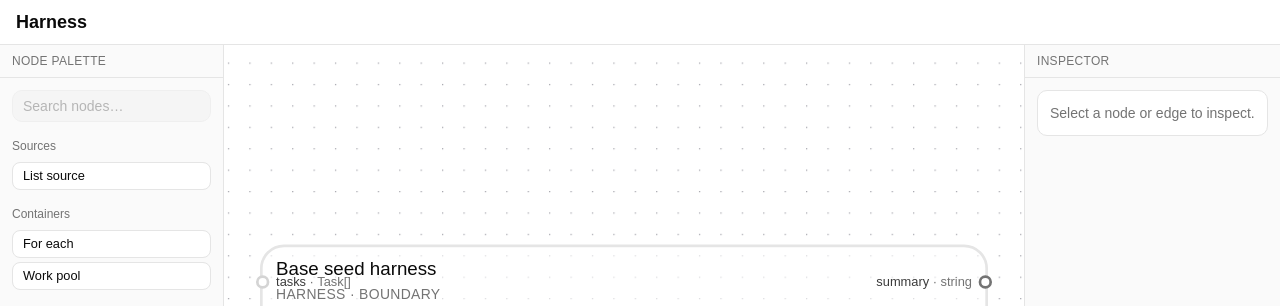
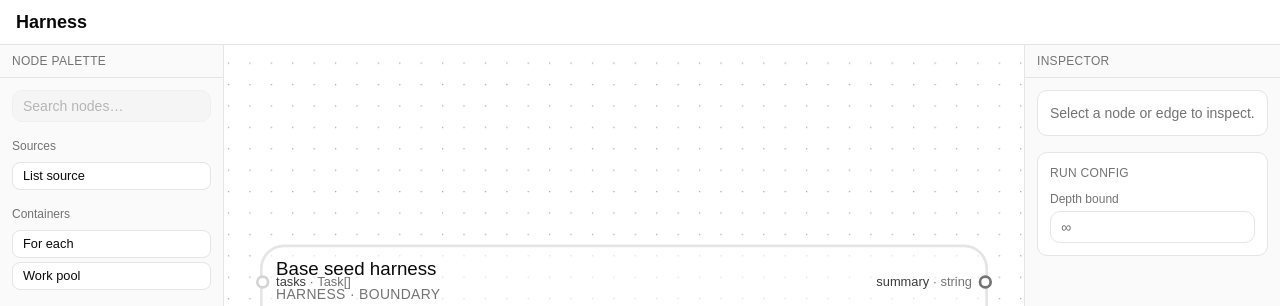
Before and after one commit to James-Mart/harness, a React (Vite) app: page / in a window 1280 px wide. Shown: the top 306 px of the page. Built offline with nearby package versions, Linux system fonts and the light colour scheme.

Commit message:
Run-config object + edit surface (concurrency, depth)

```diff
--- a/src/components/inspector/NodeInspector.tsx
+++ b/src/components/inspector/NodeInspector.tsx
@@ -4,14 +4,15 @@ import {
   DetailRow,
   InspectorCard,
 } from "@/components/inspector/inspectorChrome";
+import { RunConfigParams } from "@/components/inspector/RunConfigParams";
 import { SignatureSection } from "@/components/inspector/SignatureSection";
 import {
   StructuralParams,
   type AppendTarget,
 } from "@/components/inspector/StructuralParams";
 import { EditorSidebar } from "@/components/layout/EditorSidebar";
-import type { NodeUpdate } from "@/model";
-import type { Node, Port } from "@/model/types";
+import type { NodeUpdate, RunConfigUpdate } from "@/model";
+import type { Node, Port, RunConfig } from "@/model/types";
 
 export type InspectorTarget =
   | { kind: "node"; node: Node }
@@ -21,8 +22,10 @@ export type InspectorTarget =
 
 type NodeInspectorProps = {
   target: InspectorTarget;
+  runConfig?: RunConfig;
   onDeleteNode?: (nodeId: string) => void;
   onUpdateNode?: (nodeId: string, update: NodeUpdate) => void;
+  onUpdateRunConfig?: (update: RunConfigUpdate) => void;
   onDeleteEdge?: (edgeId: string) => void;
   /** Live containers a leaf may append into. */
   appendTargets?: AppendTarget[];
@@ -40,11 +43,18 @@ function handleLabel(handle?: string | null): string | null {
 
 export function NodeInspector({
   target,
+  runConfig,
   onDeleteNode,
   onUpdateNode,
+  onUpdateRunConfig,
   onDeleteEdge,
   appendTargets,
 }: NodeInspectorProps) {
+  const selectedContainer =
+    target?.kind === "node" && target.node.kind === "container"
+      ? target.node
+      : null;
+
   return (
     <EditorSidebar title="Inspector" side="right" data-testid="node-inspector">
       {target?.kind === "node" ? (
@@ -141,6 +151,15 @@ export function NodeInspector({
           </p>
         </InspectorCard>
       )}
+      {runConfig !== undefined && onUpdateRunConfig ? (
+        <InspectorCard>
+          <RunConfigParams
+            runConfig={runConfig}
+            container={selectedContainer}
+            onUpdateRunConfig={onUpdateRunConfig}
+          />
+        </InspectorCard>
+      ) : null}
     </EditorSidebar>
   );
 }
--- /dev/null
+++ b/src/components/inspector/RunConfigParams.tsx
@@ -0,0 +1,56 @@
+import { OptionalPositiveIntField } from "@/components/inspector/inspectorChrome";
+import type { RunConfigUpdate } from "@/model";
+import type { ContainerNode, RunConfig } from "@/model/types";
+
+type RunConfigParamsProps = {
+  runConfig: RunConfig;
+  /** Selected container, when the inspector target is a container node. */
+  container?: ContainerNode | null;
+  onUpdateRunConfig: (update: RunConfigUpdate) => void;
+};
+
+export function RunConfigParams({
+  runConfig,
+  container = null,
+  onUpdateRunConfig,
+}: RunConfigParamsProps) {
+  const showConcurrency =
+    container !== null && container.concurrency.kind === "parallel";
+  const override = container
+    ? runConfig.perContainer[container.id]?.maxConcurrency
+    : undefined;
+
+  return (
+    <section data-testid="inspector-run-config" className="space-y-2.5">
+      <h3 className="text-muted-foreground text-xs font-medium tracking-wide uppercase">
+        Run config
+      </h3>
+
+      <OptionalPositiveIntField
+        label="Depth bound"
+        id="run-config-depth-bound"
+        testId="run-config-depth-bound"
+        placeholder="∞"
+        value={runConfig.depthBound}
+        onChange={(value) => onUpdateRunConfig({ field: "depthBound", value })}
+      />
+
+      {showConcurrency && container ? (
+        <OptionalPositiveIntField
+          label="Max concurrency (this run)"
+          id="run-config-max-concurrency"
+          testId="run-config-max-concurrency"
+          placeholder="structural default"
+          value={override}
+          onChange={(value) =>
+            onUpdateRunConfig({
+              field: "containerMaxConcurrency",
+              containerId: container.id,
+              value,
+            })
+          }
+        />
+      ) : null}
+    </section>
+  );
+}
--- a/src/components/inspector/StructuralParams.tsx
+++ b/src/components/inspector/StructuralParams.tsx
@@ -3,6 +3,7 @@ import {
   FieldRow,
   InspectorCheckbox,
   InspectorSelect,
+  OptionalPositiveIntField,
 } from "@/components/inspector/inspectorChrome";
 import { Input } from "@/components/ui/input";
 import type { NodeUpdate } from "@/model";
@@ -62,25 +63,16 @@ function ContainerStructuralFields({
       </FieldRow>
 
       {node.concurrency.kind === "parallel" ? (
-        <FieldRow
+        <OptionalPositiveIntField
           label="Max concurrency"
-          htmlFor="inspector-field-max-concurrency"
-        >
-          <Input
-            id="inspector-field-max-concurrency"
-            data-testid="inspector-field-max-concurrency"
-            type="number"
-            min={1}
-            placeholder="∞"
-            value={node.concurrency.maxConcurrency ?? ""}
-            onChange={(event) =>
-              onUpdateNode(node.id, {
-                field: "maxConcurrency",
-                value: event.target.value,
-              })
-            }
-          />
-        </FieldRow>
+          id="inspector-field-max-concurrency"
+          testId="inspector-field-max-concurrency"
+          placeholder="∞"
+          value={node.concurrency.maxConcurrency}
+          onChange={(value) =>
+            onUpdateNode(node.id, { field: "maxConcurrency", value })
+          }
+        />
       ) : null}
 
       <InspectorCheckbox
--- a/src/components/inspector/inspectorChrome.tsx
+++ b/src/components/inspector/inspectorChrome.tsx
@@ -1,6 +1,7 @@
 import * as React from "react";
 import type { ReactNode } from "react";
 
+import { Input } from "@/components/ui/input";
 import { cn } from "@/lib/utils";
 
 export function InspectorCard({
@@ -59,6 +60,37 @@ export function FieldRow({
   );
 }
 
+/** Optional positive-int number field used by structural and run-config inspectors. */
+export function OptionalPositiveIntField({
+  label,
+  id,
+  testId,
+  placeholder,
+  value,
+  onChange,
+}: {
+  label: string;
+  id: string;
+  testId: string;
+  placeholder: string;
+  value: number | undefined;
+  onChange: (raw: string) => void;
+}) {
+  return (
+    <FieldRow label={label} htmlFor={id}>
+      <Input
+        id={id}
+        data-testid={testId}
+        type="number"
+        min={1}
+        placeholder={placeholder}
+        value={value ?? ""}
+        onChange={(event) => onChange(event.target.value)}
+      />
+    </FieldRow>
+  );
+}
+
 /** Native select styled to match the inspector inputs. */
 export function InspectorSelect({
   className,
--- a/src/components/layout/EditorLayout.tsx
+++ b/src/components/layout/EditorLayout.tsx
@@ -1,4 +1,4 @@
-import { useCallback, useMemo, useState } from "react";
+import { useCallback, useEffect, useMemo, useState } from "react";
 import type {
   Connection,
   Edge as FlowEdge,
@@ -31,9 +31,11 @@ import {
   createBaseSeedHarness,
   deleteSelection,
   updateNode,
+  updateRunConfig,
   type Harness,
   type NodeId,
   type NodeUpdate,
+  type RunConfigUpdate,
 } from "@/model";
 
 type EditorLayoutProps = {
@@ -43,16 +45,23 @@ type EditorLayoutProps = {
   initialSelectedNodeIds?: string[];
   /** Seed canvas edge selection (tests / controlled demos). */
   initialSelectedEdgeIds?: string[];
+  /** Observes harness state (tests / demos). */
+  onHarnessChange?: (harness: Harness) => void;
 };
 
 export function EditorLayout({
   initialHarness,
   initialSelectedNodeIds = [],
   initialSelectedEdgeIds = [],
+  onHarnessChange,
 }: EditorLayoutProps = {}) {
   const [harness, setHarness] = useState(
     () => initialHarness ?? createBaseSeedHarness(),
   );
+
+  useEffect(() => {
+    onHarnessChange?.(harness);
+  }, [harness, onHarnessChange]);
   const flowNodes = useMemo(() => harnessToFlowNodes(harness), [harness]);
   const flowEdges = useMemo(() => harnessToFlowEdges(harness), [harness]);
 
@@ -141,6 +150,10 @@ export function EditorLayout({
     setHarness((current) => updateNode(current, nodeId, update));
   }, []);
 
+  const onUpdateRunConfig = useCallback((update: RunConfigUpdate) => {
+    setHarness((current) => updateRunConfig(current, update));
+  }, []);
+
   const applyDelete = useCallback(
     (selection: {
       nodeIds?: readonly NodeId[];
@@ -217,8 +230,10 @@ export function EditorLayout({
       </section>
       <NodeInspector
         target={inspectorTarget}
+        runConfig={harness.runConfig}
         onDeleteNode={onDeleteNode}
         onUpdateNode={onUpdateNode}
+        onUpdateRunConfig={onUpdateRunConfig}
         onDeleteEdge={onDeleteEdge}
         appendTargets={appendTargets}
       />
--- a/src/model/index.ts
+++ b/src/model/index.ts
@@ -16,11 +16,13 @@ export {
 } from "@/model/instantiate";
 export { addCatalogNode, type AddCatalogNodeOptions } from "@/model/addNode";
 export { reparentNode, setNodePosition } from "@/model/reparent";
+export { parseOptionalPositiveInt } from "@/model/parseOptionalPositiveInt";
 export {
   parseMaxConcurrencyInput,
   updateNode,
   type NodeUpdate,
 } from "@/model/updateNode";
+export { updateRunConfig, type RunConfigUpdate } from "@/model/updateRunConfig";
 export { deleteSelection, removeEdges, removeNodes } from "@/model/remove";
 export {
   MOCK_SCHEMAS,
--- /dev/null
+++ b/src/model/parseOptionalPositiveInt.ts
@@ -0,0 +1,8 @@
+/** Empty → undefined; otherwise floor ≥ 1. Used by structural and run-config fields. */
+export function parseOptionalPositiveInt(raw: string): number | undefined {
+  const trimmed = raw.trim();
+  if (trimmed === "") return undefined;
+  const parsed = Number(trimmed);
+  if (!Number.isFinite(parsed) || parsed < 1) return undefined;
+  return Math.floor(parsed);
+}
--- a/src/model/updateNode.ts
+++ b/src/model/updateNode.ts
@@ -1,3 +1,4 @@
+import { parseOptionalPositiveInt } from "@/model/parseOptionalPositiveInt";
 import type {
   Concurrency,
   ContainerNode,
@@ -40,14 +41,8 @@ function normalizeContainerEnd(node: ContainerNode): ContainerNode {
   return node;
 }
 
-/** Parse a max-concurrency text field: empty → undefined; else floor ≥ 1. */
-export function parseMaxConcurrencyInput(raw: string): number | undefined {
-  const trimmed = raw.trim();
-  if (trimmed === "") return undefined;
-  const parsed = Number(trimmed);
-  if (!Number.isFinite(parsed) || parsed < 1) return undefined;
-  return Math.floor(parsed);
-}
+/** Alias for structural max-concurrency fields; same semantics as `parseOptionalPositiveInt`. */
+export const parseMaxConcurrencyInput = parseOptionalPositiveInt;
 
 function withConcurrencyKind(
   current: Concurrency,
@@ -93,7 +88,7 @@ function applyUpdate(node: Node, update: NodeUpdate): Node {
       if (!isContainer(node) || node.concurrency.kind !== "parallel") {
         return node;
       }
-      const maxConcurrency = parseMaxConcurrencyInput(update.value);
+      const maxConcurrency = parseOptionalPositiveInt(update.value);
       if (maxConcurrency === node.concurrency.maxConcurrency) return node;
       return {
         ...node,
--- /dev/null
+++ b/src/model/updateRunConfig.ts
@@ -0,0 +1,57 @@
+import { parseOptionalPositiveInt } from "@/model/parseOptionalPositiveInt";
+import type { Harness, NodeId, RunConfig } from "@/model/types";
+
+/**
+ * Run-config edits that never touch structure (nodes / edges / boundary).
+ * Gate toggles are a separate surface; this covers concurrency + depth.
+ */
+export type RunConfigUpdate =
+  | { field: "depthBound"; value: string }
+  | { field: "containerMaxConcurrency"; containerId: NodeId; value: string };
+
+function applyRunConfigUpdate(
+  runConfig: RunConfig,
+  update: RunConfigUpdate,
+): RunConfig | null {
+  switch (update.field) {
+    case "depthBound": {
+      const depthBound = parseOptionalPositiveInt(update.value);
+      if (depthBound === runConfig.depthBound) return null;
+      if (depthBound === undefined) {
+        if (runConfig.depthBound === undefined) return null;
+        const next = { ...runConfig };
+        delete next.depthBound;
+        return next;
+      }
+      return { ...runConfig, depthBound };
+    }
+
+    case "containerMaxConcurrency": {
+      const maxConcurrency = parseOptionalPositiveInt(update.value);
+      const current =
+        runConfig.perContainer[update.containerId]?.maxConcurrency;
+      if (maxConcurrency === current) return null;
+
+      const perContainer = { ...runConfig.perContainer };
+      if (maxConcurrency === undefined) {
+        delete perContainer[update.containerId];
+      } else {
+        perContainer[update.containerId] = { maxConcurrency };
+      }
+      return { ...runConfig, perContainer };
+    }
+  }
+}
+
+/**
+ * Apply a run-config edit. Structure fields keep the same references when
+ * unchanged; only `runConfig` is replaced.
+ */
+export function updateRunConfig(
+  harness: Harness,
+  update: RunConfigUpdate,
+): Harness {
+  const nextConfig = applyRunConfigUpdate(harness.runConfig, update);
+  if (nextConfig === null) return harness;
+  return { ...harness, runConfig: nextConfig };
+}
```
Also changed, not shown: 2 other files (tests, documents, lock files or other folders).
